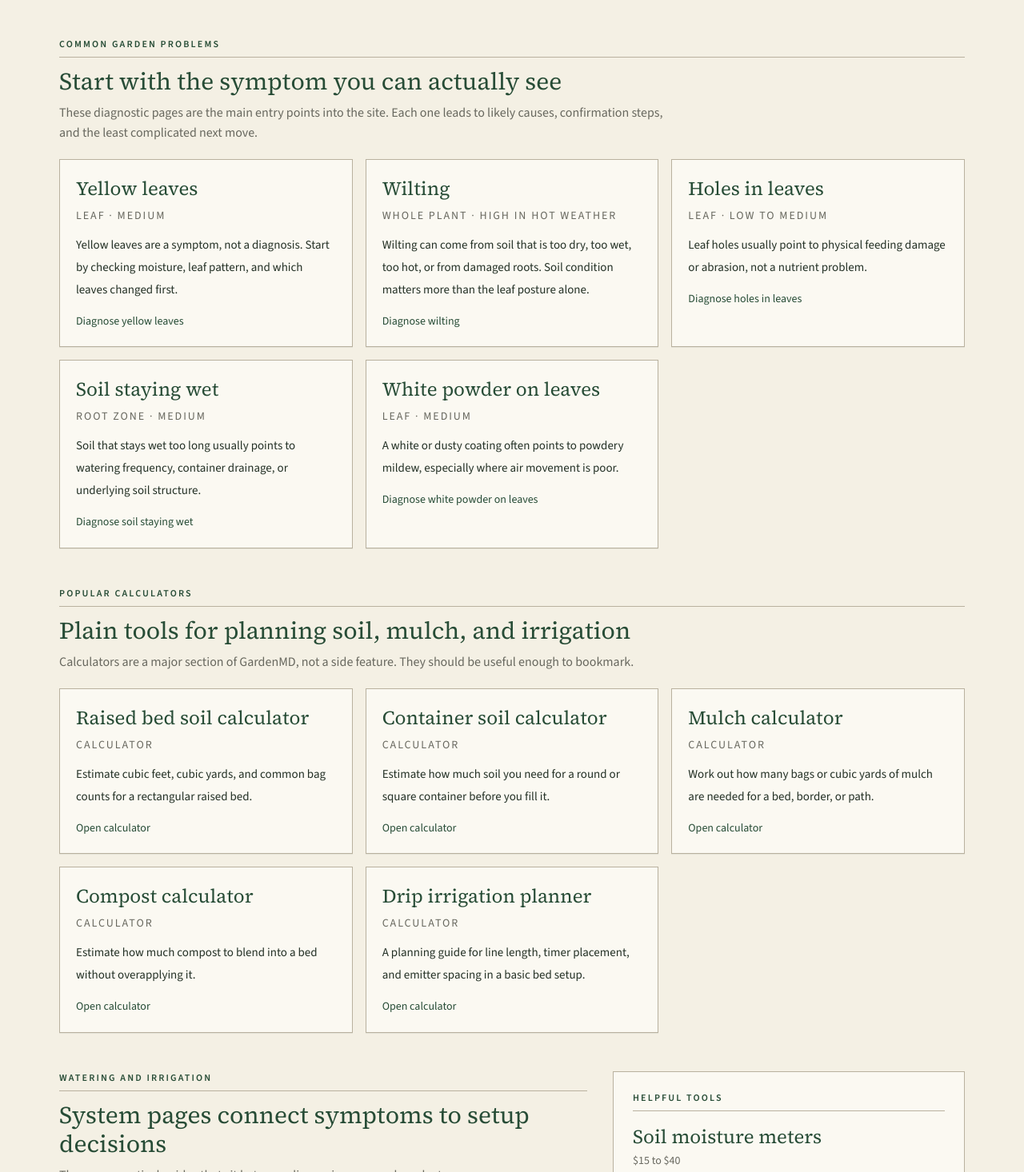
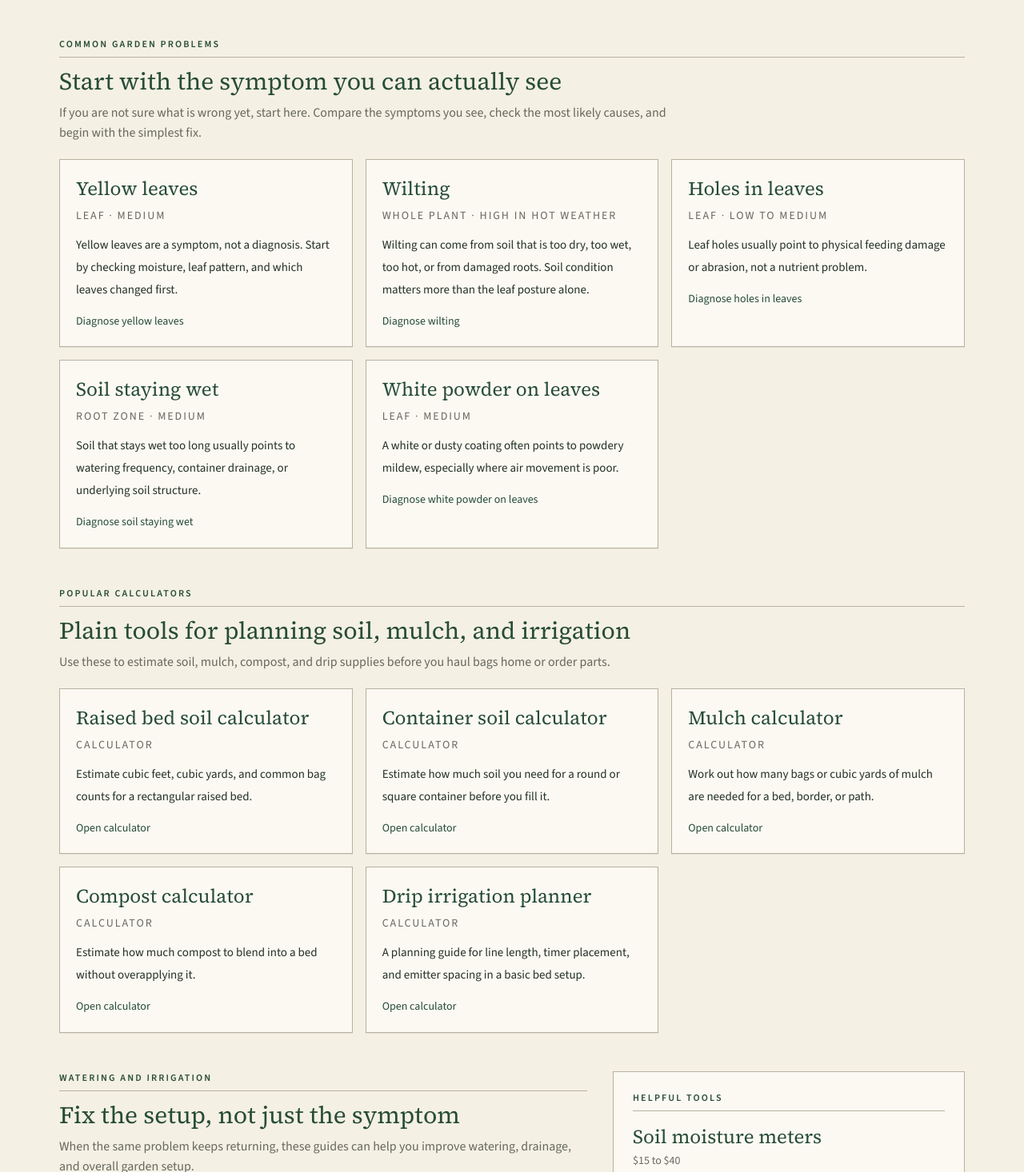
Before and after one commit to beardednotary/the-garden-md, a Next.js app: page / in a window 1280 px wide. Shown: the part 544-2010 px from the top of the page at 80% size. Built offline with nearby package versions, Linux system fonts and the light colour scheme.

Commit message:
Fixed strategy verbiage

```diff
--- a/app/about/page.tsx
+++ b/app/about/page.tsx
@@ -3,10 +3,10 @@ export default function AboutPage() {
     <div className="mx-auto max-w-prose px-4 py-10 md:px-6">
       <h1 className="font-serif text-4xl text-green-dark">About GardenMD</h1>
       <p className="mt-5">
-        GardenMD is being built as a practical reference site for diagnosing common garden problems, planning materials, and choosing tools only when they are genuinely useful.
+        GardenMD is a practical reference site for diagnosing common garden problems, planning materials, and choosing tools only when they are genuinely useful.
       </p>
       <p className="mt-4">
-        The site is intentionally plainspoken. Yellow leaves are a symptom, not a diagnosis, and most problems should be checked before anything is treated or purchased.
+        The goal is simple: help gardeners slow down, check the obvious first, and avoid treating or buying for the wrong problem.
       </p>
     </div>
   );
--- a/app/diagnose/[slug]/page.tsx
+++ b/app/diagnose/[slug]/page.tsx
@@ -62,7 +62,7 @@ export default async function SymptomPage({ params }: { params: Promise<{ slug:
       <div className="mt-5 grid gap-10 lg:grid-cols-[minmax(0,760px)_320px]">
         <article>
           <p className="text-xs font-semibold uppercase tracking-[0.18em] text-green-dark">Diagnostic Guide</p>
-          <h1 className="mt-3 font-serif text-4xl text-green-dark md:text-5xl">Why are my {symptom.name.toLowerCase()}?</h1>
+          <h1 className="mt-3 font-serif text-4xl text-green-dark md:text-5xl">{symptom.questionTitle ?? symptom.name}</h1>
           <p className="mt-4 text-lg text-muted">{symptom.quickAnswer}</p>
           <p className="mt-4 text-sm text-muted">
             Last reviewed: August 5, 2026 · Sources:{" "}
@@ -99,7 +99,7 @@ export default async function SymptomPage({ params }: { params: Promise<{ slug:
           </section>
 
           <section className="mt-10">
-            <SectionHeading eyebrow="Likely Causes" title="What usually explains this symptom" />
+            <SectionHeading eyebrow="Likely Causes" title="Most likely causes to check first" />
             <div className="space-y-4">
               {likelyCauses.map(({ cause, confidence }) => (
                 <article key={cause.slug} className="border border-border bg-paper-light p-5 shadow-panel">
--- a/app/editorial-process/page.tsx
+++ b/app/editorial-process/page.tsx
@@ -3,10 +3,10 @@ export default function EditorialProcessPage() {
     <div className="mx-auto max-w-prose px-4 py-10 md:px-6">
       <h1 className="font-serif text-4xl text-green-dark">Editorial Process</h1>
       <p className="mt-5">
-        GardenMD is structured around reusable records such as symptoms, causes, solutions, tools, plants, calculators, and sources.
+        GardenMD starts with the problem a gardener can actually see, then works toward the most likely causes, the simplest checks, and the least complicated fix.
       </p>
       <p className="mt-4">
-        The editorial goal is to start with observation, confirm the cause, suggest non-commercial fixes first, and only then mention equipment that may help.
+        Non-commercial fixes come first. Tools and materials are mentioned only when they help confirm the problem or make the fix easier.
       </p>
     </div>
   );
--- a/app/page.tsx
+++ b/app/page.tsx
@@ -40,7 +40,7 @@ export default function HomePage() {
         <SectionHeading
           eyebrow="Common Garden Problems"
           title="Start with the symptom you can actually see"
-          description="These diagnostic pages are the main entry points into the site. Each one leads to likely causes, confirmation steps, and the least complicated next move."
+          description="If you are not sure what is wrong yet, start here. Compare the symptoms you see, check the most likely causes, and begin with the simplest fix."
         />
         <CardGrid
           items={symptoms.map((entry) => ({
@@ -57,7 +57,7 @@ export default function HomePage() {
         <SectionHeading
           eyebrow="Popular Calculators"
           title="Plain tools for planning soil, mulch, and irrigation"
-          description="Calculators are a major section of GardenMD, not a side feature. They should be useful enough to bookmark."
+          description="Use these to estimate soil, mulch, compost, and drip supplies before you haul bags home or order parts."
         />
         <CardGrid
           items={calculators.map((entry) => ({
@@ -74,8 +74,8 @@ export default function HomePage() {
         <div>
           <SectionHeading
             eyebrow="Watering and Irrigation"
-            title="System pages connect symptoms to setup decisions"
-            description="These are practical guides that sit between diagnosis pages and product pages."
+            title="Fix the setup, not just the symptom"
+            description="When the same problem keeps returning, these guides can help you improve watering, drainage, and overall garden setup."
           />
           <CardGrid
             items={systems.map((entry) => ({
--- a/app/tools/page.tsx
+++ b/app/tools/page.tsx
@@ -7,8 +7,8 @@ export default function ToolsIndexPage() {
     <div className="mx-auto max-w-shell px-4 py-8 md:px-6">
       <SectionHeading
         eyebrow="Tools"
-        title="A restrained tool catalog, not a review dump"
-        description="Tool pages explain what a product is useful for, what to look for, and when not to buy it."
+        title="Tools that solve a specific garden problem"
+        description="These notes focus on what a tool is useful for, what to look for, and when you probably do not need to buy it."
       />
       <CardGrid
         items={tools.map((entry) => ({
--- a/data/symptoms.ts
+++ b/data/symptoms.ts
@@ -4,6 +4,7 @@ export const symptoms: Symptom[] = [
   {
     slug: "yellow-leaves",
     name: "Yellow leaves",
+    questionTitle: "Why are my plant leaves turning yellow?",
     description:
       "Yellow leaves are a symptom, not a diagnosis. Start by checking moisture, leaf pattern, and which leaves changed first.",
     quickAnswer:
@@ -53,6 +54,7 @@ export const symptoms: Symptom[] = [
   {
     slug: "wilting",
     name: "Wilting",
+    questionTitle: "Why are my plants wilting?",
     description:
       "Wilting can come from soil that is too dry, too wet, too hot, or from damaged roots. Soil condition matters more than the leaf posture alone.",
     quickAnswer:
@@ -90,6 +92,7 @@ export const symptoms: Symptom[] = [
   {
     slug: "holes-in-leaves",
     name: "Holes in leaves",
+    questionTitle: "What is causing holes in my plant leaves?",
     description:
       "Leaf holes usually point to physical feeding damage or abrasion, not a nutrient problem.",
     quickAnswer:
@@ -119,6 +122,7 @@ export const symptoms: Symptom[] = [
   {
     slug: "soil-staying-wet",
     name: "Soil staying wet",
+    questionTitle: "Why is my garden soil staying wet too long?",
     description:
       "Soil that stays wet too long usually points to watering frequency, container drainage, or underlying soil structure.",
     quickAnswer:
@@ -156,6 +160,7 @@ export const symptoms: Symptom[] = [
   {
     slug: "white-powder-on-leaves",
     name: "White powder on leaves",
+    questionTitle: "Why is there white powder on my plant leaves?",
     description:
       "A white or dusty coating often points to powdery mildew, especially where air movement is poor.",
     quickAnswer:
--- a/lib/types.ts
+++ b/lib/types.ts
@@ -14,6 +14,7 @@ export type CauseLink = {
 export type Symptom = {
   slug: string;
   name: string;
+  questionTitle?: string;
   description: string;
   quickAnswer: string;
   aliases: string[];
```
